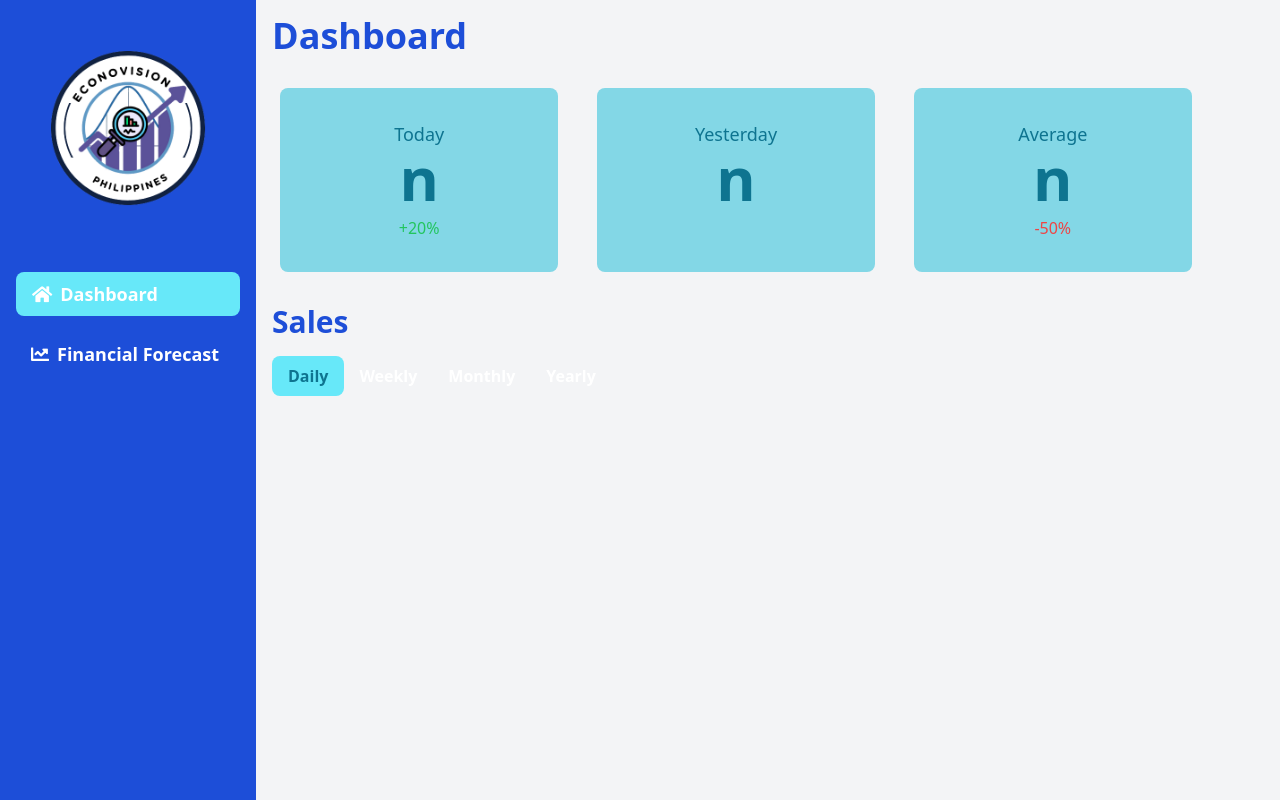
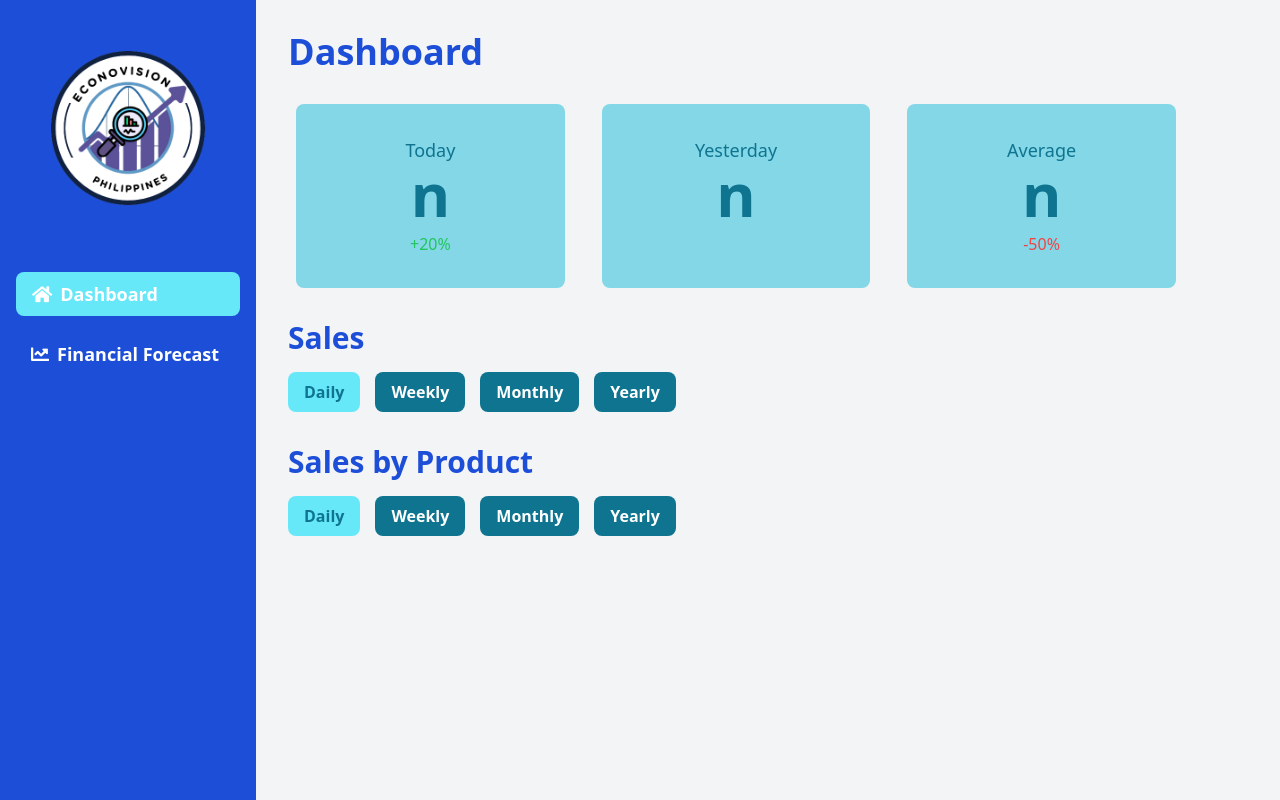
Before and after one commit to cielotds/SDMS-v2, a Flask app: page / in a window 1280 px wide. Run offline with Flask 3, Linux system fonts and the light colour scheme; a map, chart or similar area stays blank; some libraries are stand-ins or nearby versions.

Commit message:
maayos na ang side bar, dashboard, and forecast pages

```diff
--- a/static/main.js
+++ b/static/main.js
@@ -2,12 +2,18 @@
     // Define button variables
     const dashboardBtn = document.getElementById('dashboardBtn');
     const forecastBtn = document.getElementById('forecastBtn');
+    const dailyBtnd = document.getElementById('dailyBtnd');
+    const weeklyBtnd = document.getElementById('weeklyBtnd');
+    const monthlyBtnd = document.getElementById('monthlyBtnd');
+    const yearlyBtnd = document.getElementById('yearlyBtnd');
 
     // Function to set active button
     function setActiveButton(activeButton) {
         // Remove active class from both buttons
         dashboardBtn.classList.remove('btn-active');
         forecastBtn.classList.remove('btn-active');
+
+
 
         // Add active class to the clicked button
         activeButton.classList.add('btn-active');
@@ -35,10 +41,17 @@
             </div>
             <h2 class="text-3xl font-bold text-blue-700 mb-4">Sales</h2>
             <div class="flex mb-8">
-                <button class="btn-active">Daily</button>
-                <button class="btn">Weekly</button>
-                <button class="btn">Monthly</button>
-                <button class="btn btn-rounded">Yearly</button>
+                <button class="btnd-active">Daily</button>
+                <button class="btnd">Weekly</button>
+                <button class="btnd">Monthly</button>
+                <button class="btnd btnd-rounded">Yearly</button>
+            </div>
+            <h2 class="text-3xl font-bold text-blue-700 mb-4">Sales by Product</h2>
+            <div class="flex mb-8">
+                <button class="btnd-active">Daily</button>
+                <button class="btnd">Weekly</button>
+                <button class="btnd">Monthly</button>
+                <button class="btnd btnd-rounded">Yearly</button>
             </div>
         `;
     }
@@ -46,14 +59,23 @@
     // Function to render financial forecast content
     function renderForecast() {
         document.getElementById('content').innerHTML = `
-            <h1 class="text-4xl font-bold text-blue-700 mb-8">Financial Forecast</h1>
-            <p>Your financial forecast content goes here.</p>
+         <h1 class="text-4xl font-bold text-blue-700 mb-8">Financial Forecast</h1>
+        <h2 class="text-3xl font-bold text-blue-700 mb-4">Predicted Sales</h2>
             <div class="flex mb-8">
-                <button class="btn">Daily</button>
-                <button class="btn">Weekly</button>
-                <button class="btn">Monthly</button>
-                <button class="btn btn-rounded">Yearly</button>
+                <button class="btnd-active">Daily</button>
+                <button class="btnd">Weekly</button>
+                <button class="btnd">Monthly</button>
+                <button class="btnd btnd-rounded">Yearly</button>
             </div>
+
+        <div class="fingenius">
+        <h2 class="text-3xl font-bold text-blue-700 mb-4">FinGenius</h2>
+        <img src="static/images/FinGenius.png" alt="FinGenius Logo" class="logo"> <!-- Replace with your logo path -->
+        <div class="message-box">
+            <p>Welcome to FinGenius! Your financial insights start here.</p>
+        </div>
+    </div>
+
         `;
     }
 
@@ -68,6 +90,25 @@
         renderForecast();
  });
 
+ dailyBtnd.addEventListener('click', function() {
+    setActiveButton(dailyBtnd);
+    //lalagyan ng render function
+});
+
+weeklyBtnd.addEventListener('click', function() {
+    setActiveButton(weeklyBtnd);
+
+});
+
+monthlyBtnd.addEventListener('click', function() {
+    setActiveButton(monthlyBtnd);
+
+});
+
+yearlyBtnd.addEventListener('click', function() {
+    setActiveButton(yearlyBtnd);
+
+});
     // Initial render
     renderDashboard(); // Optionally render the dashboard by default on page load
 });
--- a/static/styles.css
+++ b/static/styles.css
@@ -5,7 +5,12 @@
     padding: 1rem;
 }
 
-.main-content {
+.dashboard {
+    width: 75%;
+    padding: 2rem;
+}
+
+.financial_forecast {
     width: 75%;
     padding: 2rem;
 }
@@ -30,13 +35,24 @@
     transition: background-color 0.3s;
 }
 
-.btn-active {
+.btnd {
+    background-color:#0E7490; /* Tailwind's cyan-700 */
+    color: white;
+    font-weight: bold;
+    padding: 0.5rem 1rem;
+    border-radius: 0.5rem;
+    margin-left: 15px; /* To avoid double borders */
+    transition: background-color 0.3s;
+}
+
+.btn-active, .btnd-active {
     background-color: #67E8F9; /* Tailwind's cyan-200 */
     color: #0E7490; /* Tailwind's cyan-700 */
     font-weight: bold;
     padding: 0.5rem 1rem;
     border-radius: 0.5rem;
 }
+
 
 .btn-rounded {
     border-radius: 0.5rem 0.5rem 0.5rem 0.5rem; /* Rounded corners */
@@ -45,3 +61,29 @@
 .btn:hover {
     background-color: rgba(255, 255, 255, 0.1); /* Lighten on hover */
 }
+
+
+
+.fingenius {
+    display: flex;
+    align-items: center; /* Center items vertically */
+    background-color: transparent; /* Tailwind's blue-700 */
+    padding: 1rem;
+    border-radius: 0.5rem;
+    margin: 2rem; /* Margin around the FInGenius box */
+    color: #0E7490; /* Text color */
+}
+
+.logo {
+    width: 60px; /* Adjust logo size */
+    height: 60px; /* Adjust logo size */
+    margin-right: 1rem; /* Space between logo and message box */
+}
+
+.message-box {
+    background-color: #83d7e6; /* Tailwind's cyan-500 */
+    color: #0E7490; /* Tailwind's cyan-700 */
+    padding: 1rem;
+    border-radius: 0.5rem;
+    flex-grow: 1; /* Allow the message box to take up remaining space */
+}
--- a/templates/index.html
+++ b/templates/index.html
@@ -32,7 +32,7 @@
             </div>
         </div>
         <!-- Main Content -->
-        <div class="main-content p-4">
+        <div class="dashboard">
             <div id="content">
                 <h1 class="text-4xl font-bold text-blue-700 mb-8">Dashboard</h1>
                 <div class="flex justify-between mb-8">
@@ -53,11 +53,25 @@
                 </div>
                 <h2 class="text-3xl font-bold text-blue-700 mb-4">Sales</h2>
                 <div class="flex mb-8">
-                    <button class="btn-active">Daily</button>
-                    <button class="btn">Weekly</button>
-                    <button class="btn">Monthly</button>
-                    <button class="btn btn-rounded">Yearly</button>
+                    <button class="btnd-active">Daily</button>
+                    <button class="btnd">Weekly</button>
+                    <button class="btnd">Monthly</button>
+                    <button class="btnd btnd-rounded">Yearly</button>
                 </div>
+                <h2 class="text-3xl font-bold text-blue-700 mb-4">Sales by Product</h2>
+                <div class="flex mb-8">
+                    <button class="btnd-active">Daily</button>
+                    <button class="btnd">Weekly</button>
+                    <button class="btnd">Monthly</button>
+                    <button class="btnd btnd-rounded">Yearly</button>
+                </div>
+                <div class="flex justify-between">
+                    <div class="chart">
+                        <canvas id="salesChart"></canvas>
+                    </div>
+                    <div class="chart">
+                        <canvas id="salesByProductChart"></canvas>
+                    </div>
             </div>
         </div>
     </div>
```
